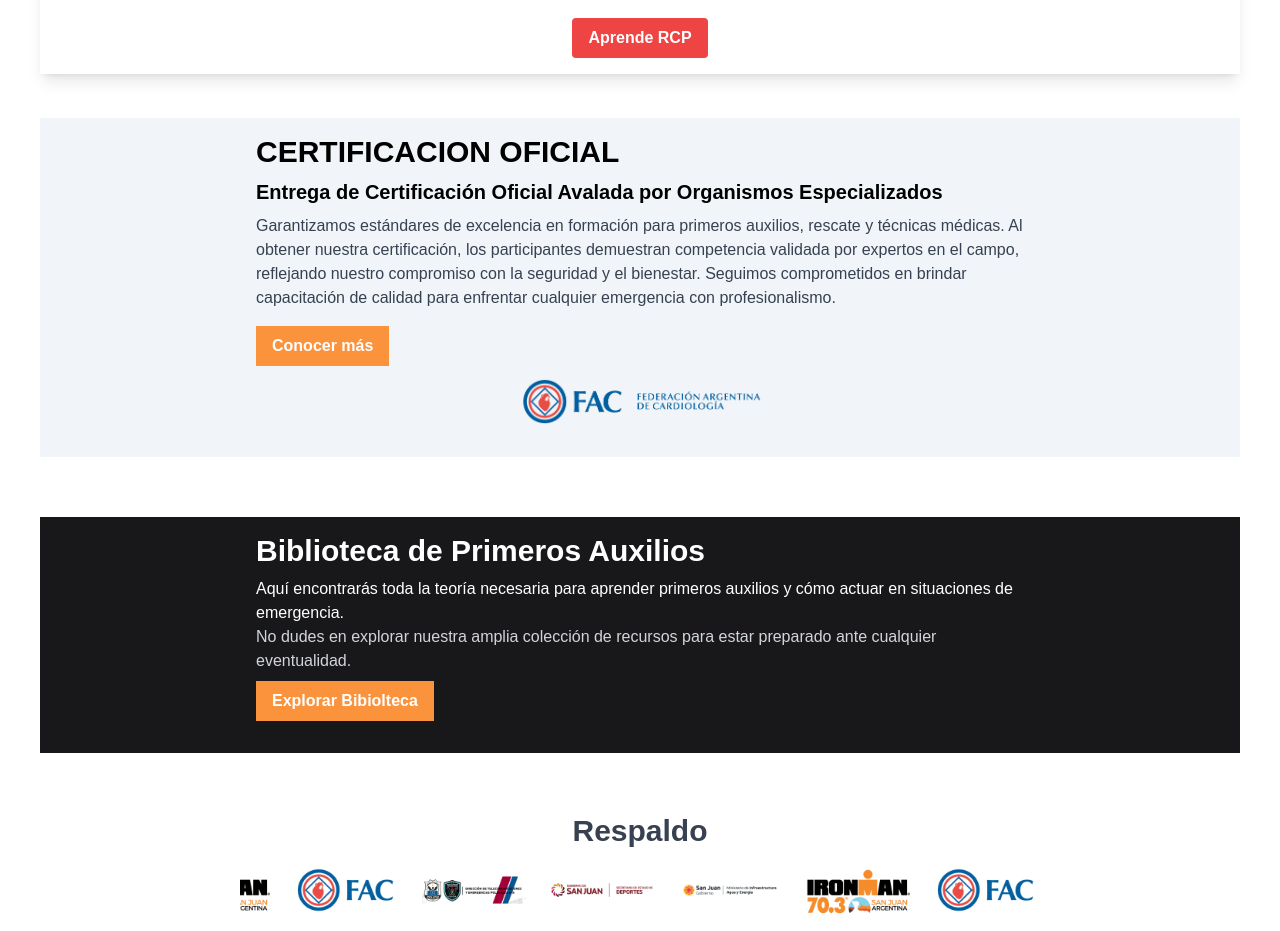
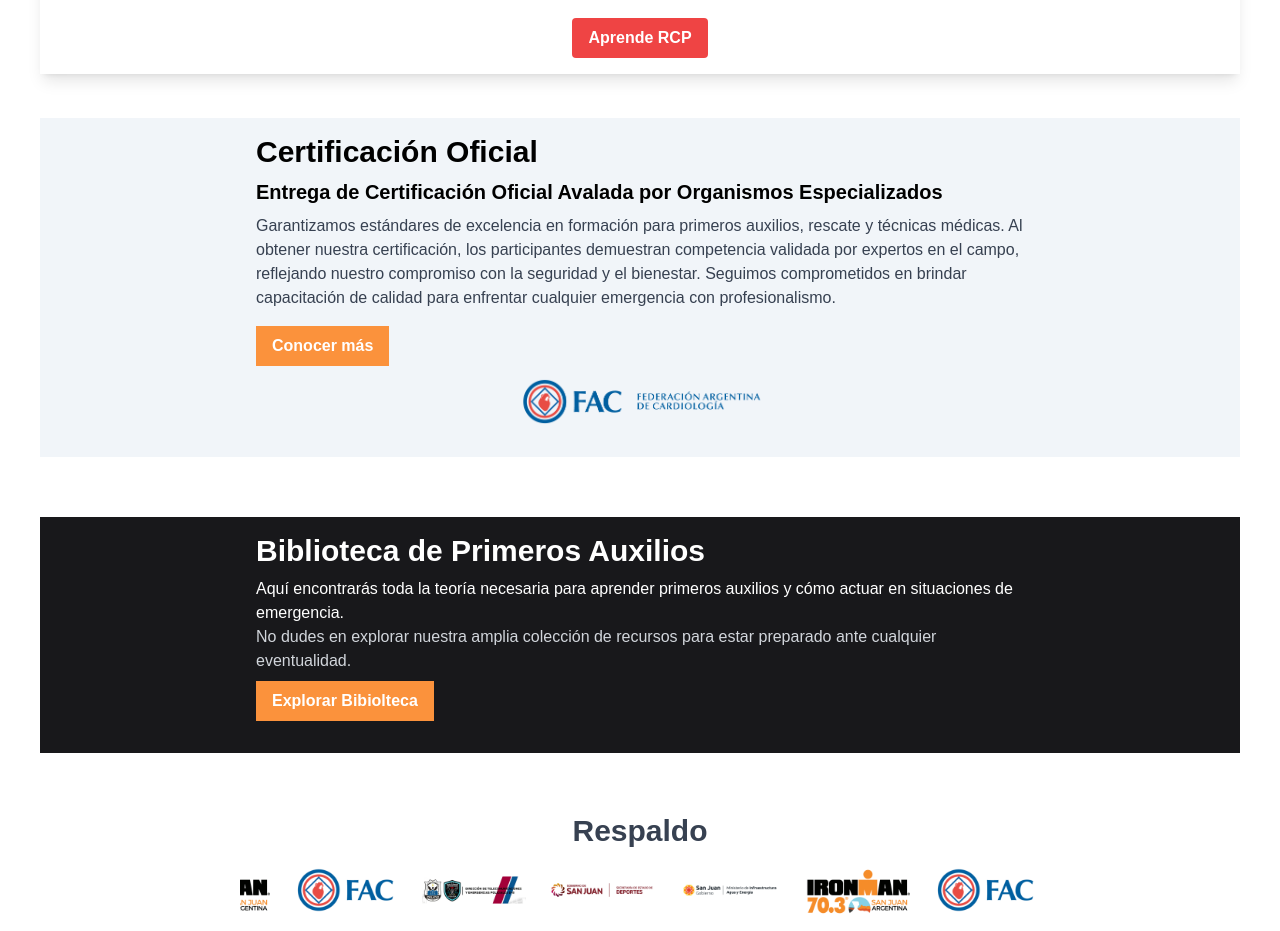
Before and after one commit to julianperuzzi/G-RCP-ARGENTINA, a React (Vite) app: page / in a window 1280 px wide. Shown: the part 1345-2276 px from the top of the page. Built offline with nearby package versions, Linux system fonts and the light colour scheme.

Commit message:
Update Certificacion.jsx

```diff
--- a/src/components/Certificacion.jsx
+++ b/src/components/Certificacion.jsx
@@ -10,7 +10,7 @@ export const Certificacion = () => {
     <section className="flex justify-center items-center bg-slate-100 mb-4">
       <div className="sm:flex lg:w-2/3 justify-right  items-center mb-4">
         <div className="p-4">
-          <h2 className="text-3xl font-bold mb-2">CERTIFICACION OFICIAL</h2>
+          <h2 className="text-3xl font-bold mb-2">Certificación Oficial</h2>
           <h3 className="text-xl font-bold mb-2">Entrega de Certificación Oficial Avalada por Organismos Especializados</h3>
           <p className="text-gray-700 mb-2">Garantizamos estándares de excelencia en formación para primeros auxilios, rescate y técnicas médicas. Al obtener nuestra certificación, los participantes demuestran competencia validada por expertos en el campo, reflejando nuestro compromiso con la seguridad y el bienestar. Seguimos comprometidos en brindar capacitación de calidad para enfrentar cualquier emergencia con profesionalismo.</p>
           <Link to="/Certificacion" className="mt-2 inline-block bg-orange-400 hover:bg-black text-white font-bold py-2 px-4">Conocer más</Link>
```
